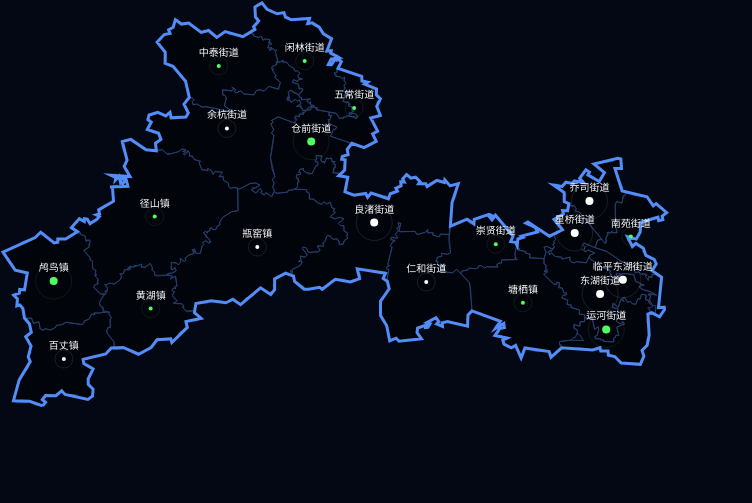
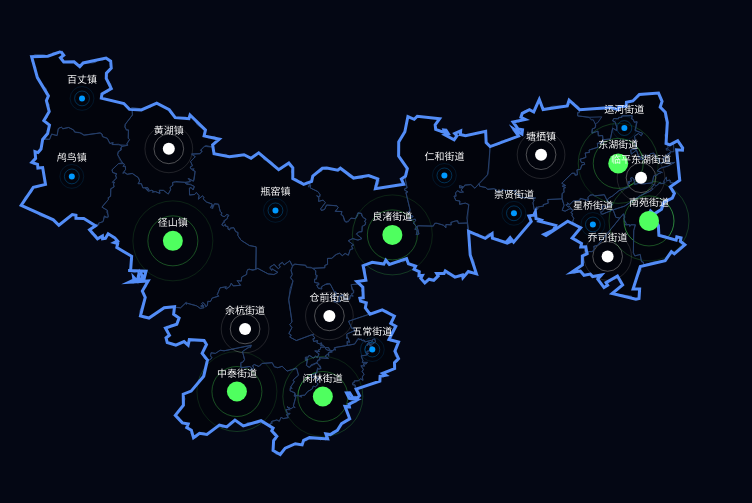
Before and after one commit to ektx/CMap, a plain HTML site: page demo/杭州余杭.html in a window 1280 px wide. Shown: the whole page, without its empty margins (0-752 px from the left). Drawn offline with Linux system fonts and the light colour scheme.

Commit message:
新加点波纹效果

```diff
--- a/demo/杭州余杭.html
+++ b/demo/杭州余杭.html
@@ -30,15 +30,7 @@
 	<!-- 示例代码 -->
 	<script>
 
-	// window.addEventListener('DOMContentLoaded', function() {
-
-		// 清洗区域
-		areaData = dataClear( areaData );
-
-		// 处理余杭数据
-		for (var i = 0, l = citysArr.length; i<l; i++) {
-			citysArr[i].map = dataClear( citysArr[i].map );
-		}
+	window.addEventListener('DOMContentLoaded', function() {
 
 		let myMap = new MapAreaChart({
 			el: '#city-information-network',
@@ -47,16 +39,33 @@
 				point: {
 					size: 1,
 					message: 'all', // 点上信息, all 都有, auto 随机
-					r: [2, 4],
-					pop: true, // 加点动画
+					r: [3, 5],
+					pop: 3, // 加点动画
 					color: ['#fff', '#4fff5f'],
 					fun: function(ponitInfo, areaInfo) {
 						// console.log(ponitInfo, areaInfo);
 
-						// return {
-						// 	color: '#09f',
-						// 	r: 2
-						// }
+						var color = '#fff';
+						var r = 6;
+						var data = areaInfo.origin.value;
+
+						switch (true) {
+							case data < 60:
+								color = '#09f';
+								r = 3;
+								break;
+
+							case data > 80:
+								color = '#4fff5f';
+								r = 10;
+								break;
+						}
+
+						// 重置半径与大小
+						return {
+							color: color,
+							r: r
+						}
 					}
 				},
 				cityName: {
@@ -70,7 +79,7 @@
 					},
 					// align: 'start', // 居中方式
 					move: {
-						y: -10
+						y: -15
 					}
 				},
 				style: {
@@ -97,9 +106,30 @@
 			}
 		})
 
+		// 获取地图最大与最小值
+		var computedData = myMap.computedData( areaData[0] );
+
+		var minX = computedData.x[0];
+		var minY = computedData.y[0];
+		// 地图宽度
+		var mapW = computedData.width * 1000;
+		// 地图高度
+		var mapH = computedData.height * 1000;
+		// 让地图居中
+		// x 起点 = 地图的高度 + (canvas高度 - 地图的高度)/2
+		var drawX = mapH + (500 - mapH)/2;
+		// y 起点 = (canvas宽度 - 地图的宽度)/2
+		var drawY = (700 - mapW)/2;
+
+		// 清洗区域
+		areaData = dataClear( areaData );
+
+		// 处理余杭数据
+		for (var i = 0, l = citysArr.length; i<l; i++) {
+			citysArr[i].map = dataClear( citysArr[i].map );
+		}
+
 		myMap.init()
-
-	// })
 
 		// 对于数据进行扩大
 		function dataClear(data) {
@@ -114,8 +144,9 @@
 					if (typeof data[i] == 'object') {
 						data[i] = setData( data[i] )
 					} else {
-					data[i] = (data[i] - 119.67716163) * 1000 + 3;
-					data[i+1] = (data[i+1] - 30.161921637) * 1000 + 3;
+						data[i] = drawY + (data[i] - minX) * 1000 + 3;
+						// 地图居中显示
+						data[i+1] = drawX -(data[i+1] - minY) * 1000 + 3;
 					}
 				}
 				return data;
@@ -123,5 +154,7 @@
 
 			return setData(data);
 		}
+	})
+
 	</script>
 </html>
--- a/js/mapArea.js
+++ b/js/mapArea.js
@@ -187,7 +187,7 @@ MapAreaChart.prototype = {
 			this.ctx.closePath();
 			this.ctx.restore();
 
-			if (obj.point.pop) this.drawPointPop(_thisPoint);
+			if (obj.point.pop) this.drawPointPop(_thisPoint, obj.point.pop);
 
 			// 点上线
 			this.drawMessage( _thisPoint );
@@ -195,29 +195,55 @@ MapAreaChart.prototype = {
 		}
 	},
 
-	drawPointPop: function( _point ) {
+	drawPointPop: function( _point, _size ) {
 
+		let _self = this;
 		let _totalR = _point.r * 5;
+		let popR = [];
+
+		_size++;
+
+		let popAnimateFun = function( r, speed ) {
+			r += speed;
+			r = r >= _totalR ? 0  : r;
+
+			if ( r < 0 ) return r;
+
+			_self.setCtxState({
+				strokeStyle: _point.color,
+				globalCompositeOperation: 'destination-over',
+				globalAlpha: 1-(r / _totalR)
+			});
+			_self.ctx.arc(_point.x, _point.y, r, 0, 2*Math.PI, false);
+			_self.ctx.stroke();
+			_self.ctx.closePath();
+			_self.ctx.restore();
+
+			return r;
+		}
 
 		if (!_point.popAnimate) {
+			// 取波纹数
+			if (_size > 1) {
+				let _step = (_totalR + _point.r) / _size;
+
+				for (let i = 0; i < _size-1; i++) {
+					popR.push(i * _step)
+				}
+			} else {
+				popR.push(_point.r)
+			}
+
 			_point.popAnimate = {
-				r : _point.r,
+				r : popR,
 				RSpeed: _totalR / 200
 			}
 		} else {
-			_point.popAnimate.r+= _point.popAnimate.RSpeed;
+			for (let i = 0, l = _point.popAnimate.r.length; i < l; i++) {
+				_point.popAnimate.r[i] = popAnimateFun( _point.popAnimate.r[i], _point.popAnimate.RSpeed );
+			}
 		}
 
-		if (_point.popAnimate.r > _totalR) _point.popAnimate.r = _point.r;
-
-		this.setCtxState({
-			strokeStyle: _point.color,
-			globalAlpha: 1-(_point.popAnimate.r / _totalR)
-		});
-		this.ctx.arc(_point.x, _point.y, _point.popAnimate.r, 0, 2*Math.PI, false);
-		this.ctx.stroke();
-		this.ctx.closePath();
-		this.ctx.restore();
 	},
 
 	drawMessage: function( _point ) {
@@ -341,9 +367,12 @@ MapAreaChart.prototype = {
 		// y 偏移
 		let translateY = 0;
 
+
 		if( this.inAreaCtx == index ){
+			_opt.cityName.hover.globalCompositeOperation = 'source-over';
 			this.setCtxState( _opt.cityName.hover );
 		} else {
+			_opt.cityName.normal.globalCompositeOperation = 'source-over';
 			this.setCtxState( _opt.cityName.normal );
 		}
 
@@ -353,6 +382,8 @@ MapAreaChart.prototype = {
 			translateX = _opt.cityName.move.x ? _opt.cityName.move.x : 0;
 			translateY = _opt.cityName.move.y ? _opt.cityName.move.y : 0;
 		}
+
+		// this.ctx.globalCompositeOperation = 'source-over',
 
 		this.ctx.fillText(_opt.name, _opt.xCenter + translateX, _opt.yCenter + translateY);
 
@@ -517,6 +548,7 @@ MapAreaChart.prototype = {
 			this.style = cityInfo.style;
 			this.cityName = cityInfo.cityName;
 			this.warn = {};  // 保存错误信息
+			this.origin = obj
 		};
 
 		for (let i = 0, l = this.options.city.data.length; i < l; i++) {
```
Also changed, not shown: demo/yuhang.js. Lines whose indentation alone changed are shown as unchanged.
